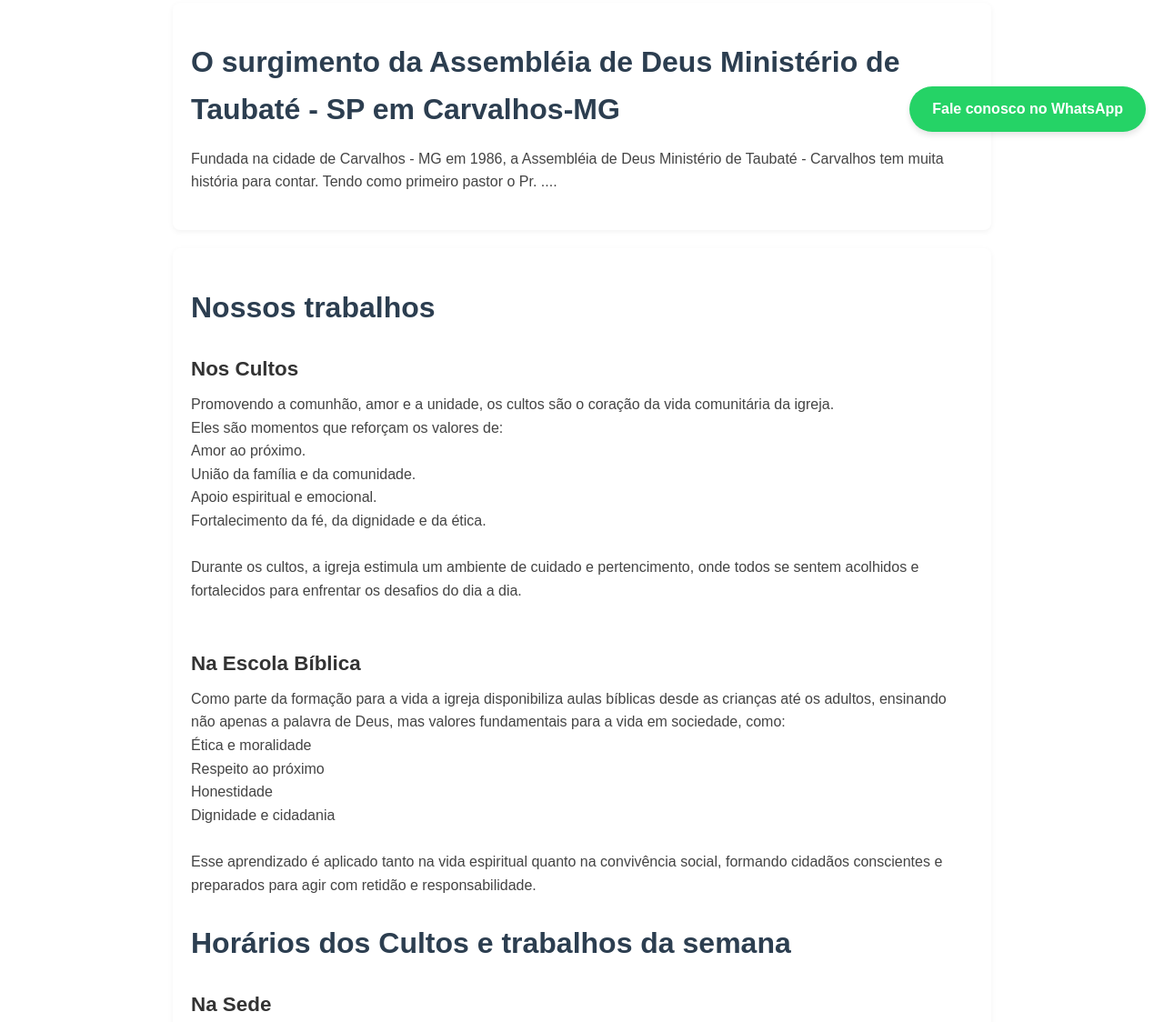
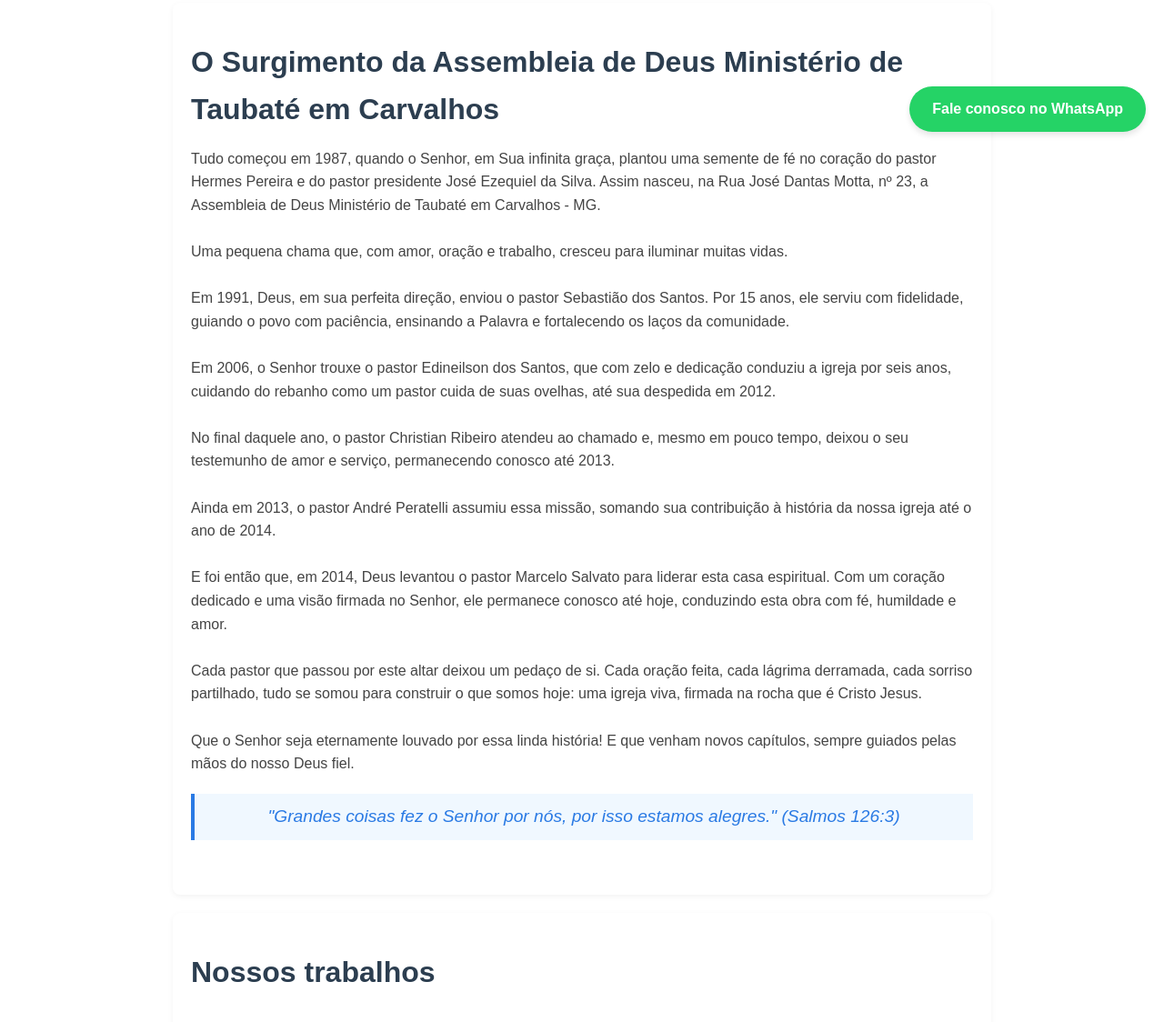
Before and after one commit to LaylAgnes/Igreja-PEX-01, a plain HTML site: page index.html in a window 1280 px wide. Shown: the part 635-1759 px from the top of the page at 91% size. Drawn offline with Linux system fonts and the light colour scheme.

Commit message:
Desenvolvimento da história da igreja.
espero conseguir mais informações, mas vamos lá

```diff
--- a/index.html
+++ b/index.html
@@ -41,8 +41,30 @@
     </div>
 
     <section id="historia">
-        <h2>O surgimento da Assembléia de Deus Ministério de Taubaté - SP em Carvalhos-MG</h2>
-        <p>Fundada na cidade de Carvalhos - MG em 1986, a Assembléia de Deus Ministério de Taubaté - Carvalhos tem muita história para contar. Tendo como primeiro pastor o Pr. ....</p>
+            <h2>O Surgimento da Assembleia de Deus Ministério de Taubaté em Carvalhos</h2>
+
+            <p>Tudo começou em 1987, quando o Senhor, em Sua infinita graça, plantou uma semente de fé no coração do pastor Hermes Pereira e do pastor presidente José Ezequiel da Silva. Assim nasceu, na Rua José Dantas Motta, nº 23, a Assembleia de Deus Ministério de Taubaté em Carvalhos - MG.<br></p>
+            <p><br>Uma pequena chama que, com amor, oração e trabalho, cresceu para iluminar muitas vidas.</br></p>
+
+            <p><br>Em 1991, Deus, em sua perfeita direção, enviou o pastor Sebastião dos Santos. Por 15 anos, ele serviu com fidelidade, guiando o povo com paciência, ensinando a Palavra e fortalecendo os laços da comunidade.</br></p>
+
+            <p><br>Em 2006, o Senhor trouxe o pastor Edineilson dos Santos, que com zelo e dedicação conduziu a igreja por seis anos, cuidando do rebanho como um pastor cuida de suas ovelhas, até sua despedida em 2012.</br></p>
+
+            <p><br>No final daquele ano, o pastor Christian Ribeiro atendeu ao chamado e, mesmo em pouco tempo, deixou o seu testemunho de amor e serviço, permanecendo conosco até 2013.</br></p>
+
+            <p><br>Ainda em 2013, o pastor André Peratelli assumiu essa missão, somando sua contribuição à história da nossa igreja até o ano de 2014.</br></p>
+
+            <p><br>E foi então que, em 2014, Deus levantou o pastor Marcelo Salvato para liderar esta casa espiritual. Com um coração dedicado e uma visão firmada no Senhor, ele permanece conosco até hoje, conduzindo esta obra com fé, humildade e amor.</br></p>
+
+            <p><br>Cada pastor que passou por este altar deixou um pedaço de si. Cada oração feita, cada lágrima derramada, cada sorriso partilhado, tudo se somou para construir o que somos hoje: uma igreja viva, firmada na rocha que é Cristo Jesus.</br></p>
+
+            <p><br>Que o Senhor seja eternamente louvado por essa linda história! E que venham novos capítulos, sempre guiados pelas mãos do nosso Deus fiel.</br></p>
+
+            <blockquote style="color: #2a7ae4; background-color: #f0f8ff; border-left: 4px solid #2a7ae4; padding: 10px 20px; margin: 20px 0; font-style: italic; font-size: 1.2em; text-align: center;">
+                "Grandes coisas fez o Senhor por nós, por isso estamos alegres." (Salmos 126:3)
+              </blockquote>
+
+
     </section>
 
     <section id="trabalhos">
--- a/style.css
+++ b/style.css
@@ -368,6 +368,9 @@
     padding: 30px 15px;
   }
 
+
+
+
   .whatsapp-btn {
     width: 100%;
   }
```
